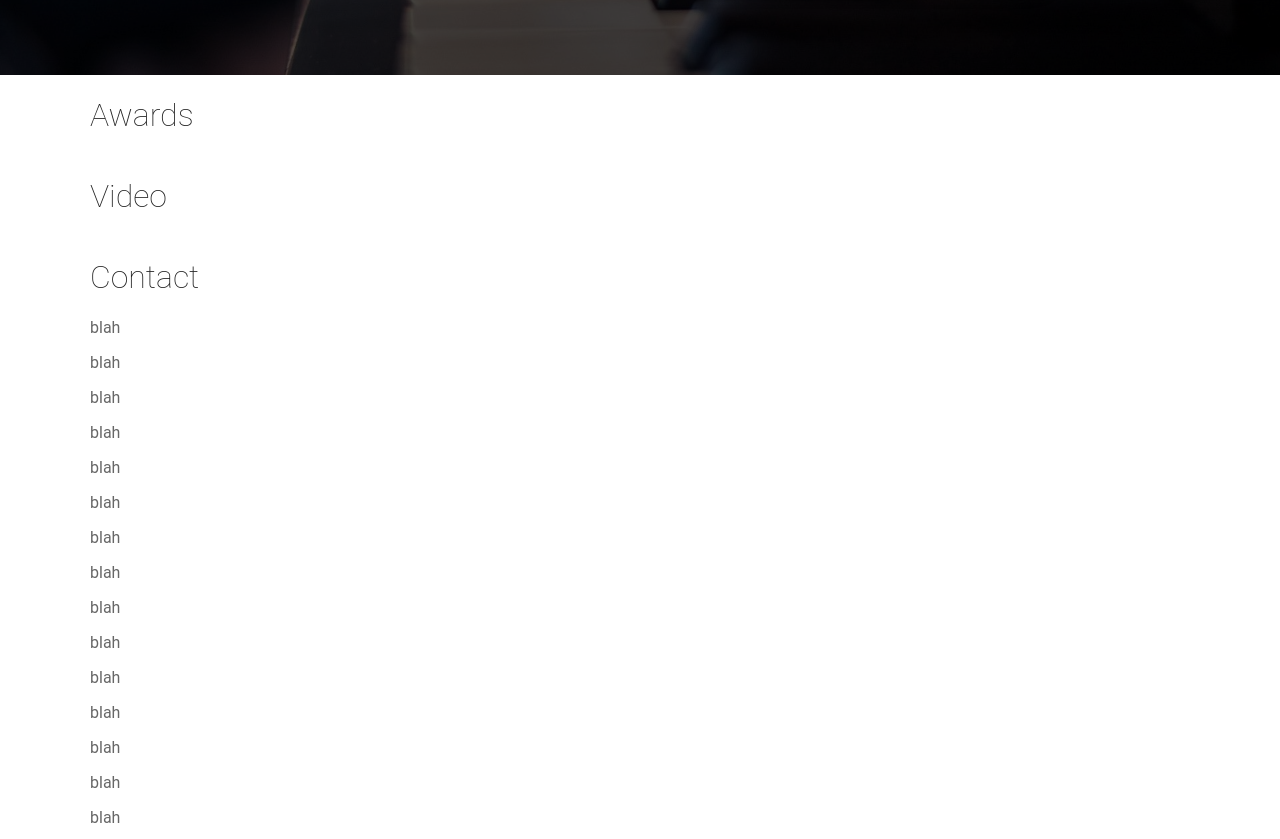
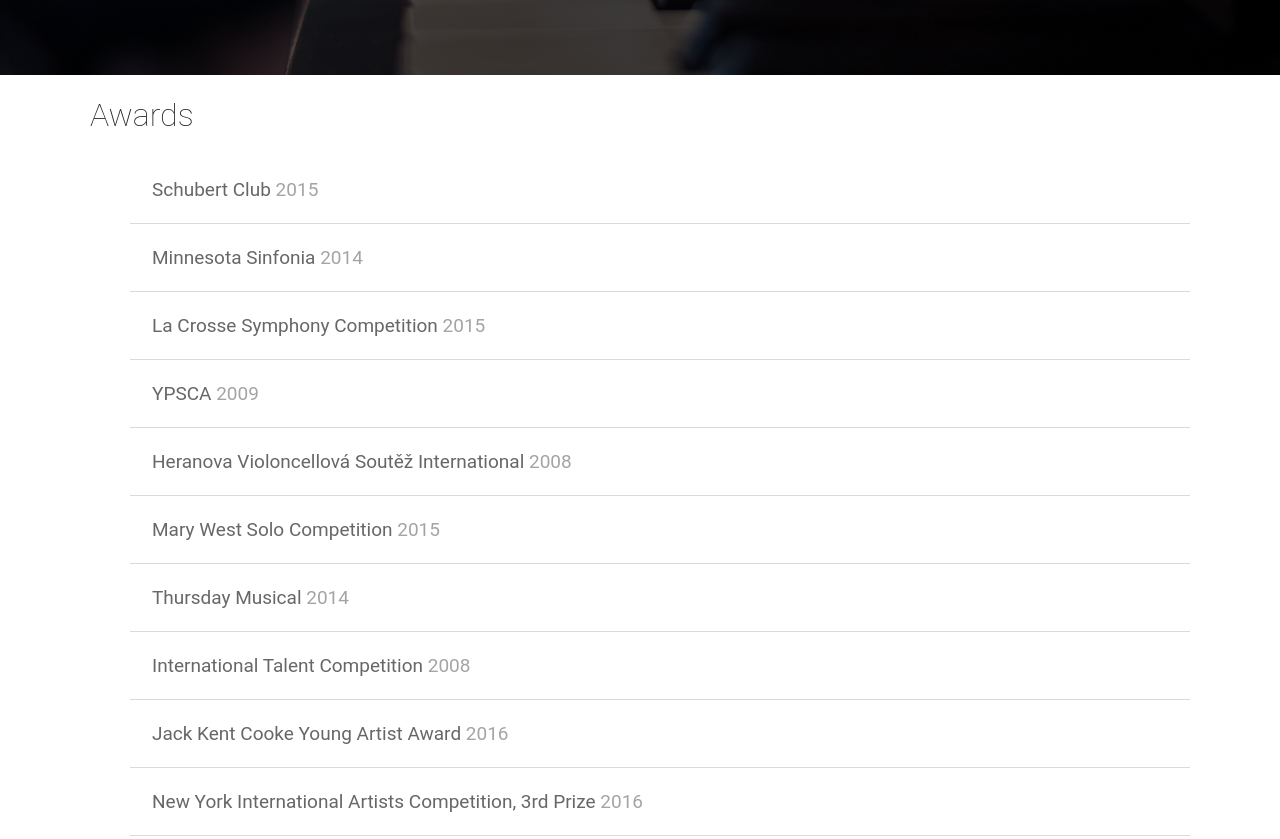
Before and after one commit to fernap3/mashazabara.com, a plain HTML site: page index.html in a window 1280 px wide. Shown: the part 1768-2607 px from the top of the page. Drawn offline with Linux system fonts and the light colour scheme.

Commit message:
Add awards section

```diff
--- a/index.html
+++ b/index.html
@@ -238,6 +238,17 @@
 			box-shadow: 0 10px 20px rgba(0,0,0,1);
 			border-radius: 8px;
 		}
+		.awards-list {
+			list-style: none;
+		}
+		.awards-list__item {
+			font-size: 19px;
+			padding: 22px;
+			border-bottom: 1px solid rgba(0,0,0,.14);
+		}
+		.awards-list__item__year {
+			color: #a4a4a4;
+		}
 	</style>
 </head>
 <body>
@@ -268,6 +279,18 @@
 	</div>
 	<div class="content content--awards">
 		<h1 class="content__title">Awards</h1>
+		<ul class="awards-list">
+			<li class="awards-list__item">Schubert Club <span class="awards-list__item__year">2015</span></li>
+			<li class="awards-list__item">Minnesota Sinfonia <span class="awards-list__item__year">2014</span></li>
+			<li class="awards-list__item">La Crosse Symphony Competition <span class="awards-list__item__year">2015</span></li>
+			<li class="awards-list__item">YPSCA <span class="awards-list__item__year">2009</span></li>
+			<li class="awards-list__item">Heranova Violoncellová Soutěž International <span class="awards-list__item__year">2008</span></li>
+			<li class="awards-list__item">Mary West Solo Competition <span class="awards-list__item__year">2015</span></li>
+			<li class="awards-list__item">Thursday Musical <span class="awards-list__item__year">2014</span></li>
+			<li class="awards-list__item">International Talent Competition <span class="awards-list__item__year">2008</span></li>
+			<li class="awards-list__item">Jack Kent Cooke Young Artist Award <span class="awards-list__item__year">2016</span></li>
+			<li class="awards-list__item">New York International Artists Competition, 3rd Prize <span class="awards-list__item__year">2016</span></li>
+		</ul>
 	</div>
 	<div class="content content--video">
 		<h1 class="content__title">Video</h1>
```
